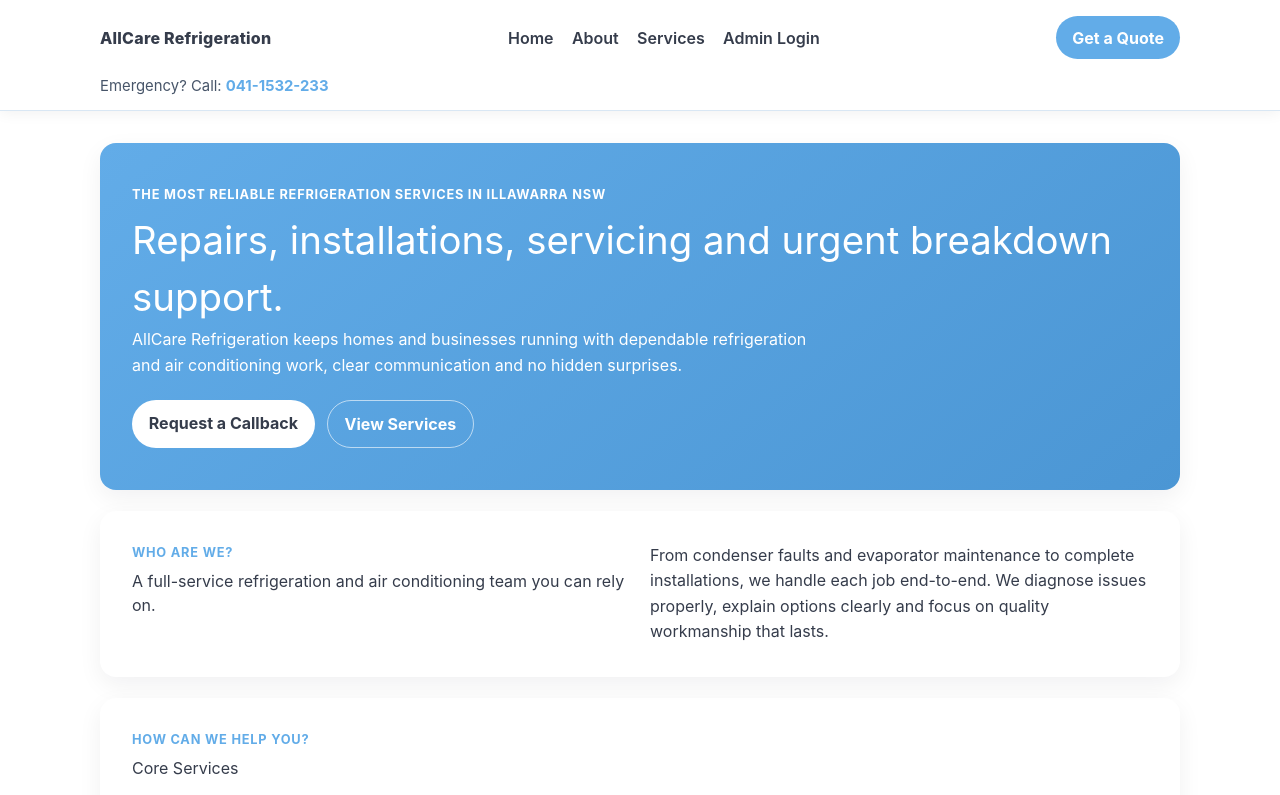
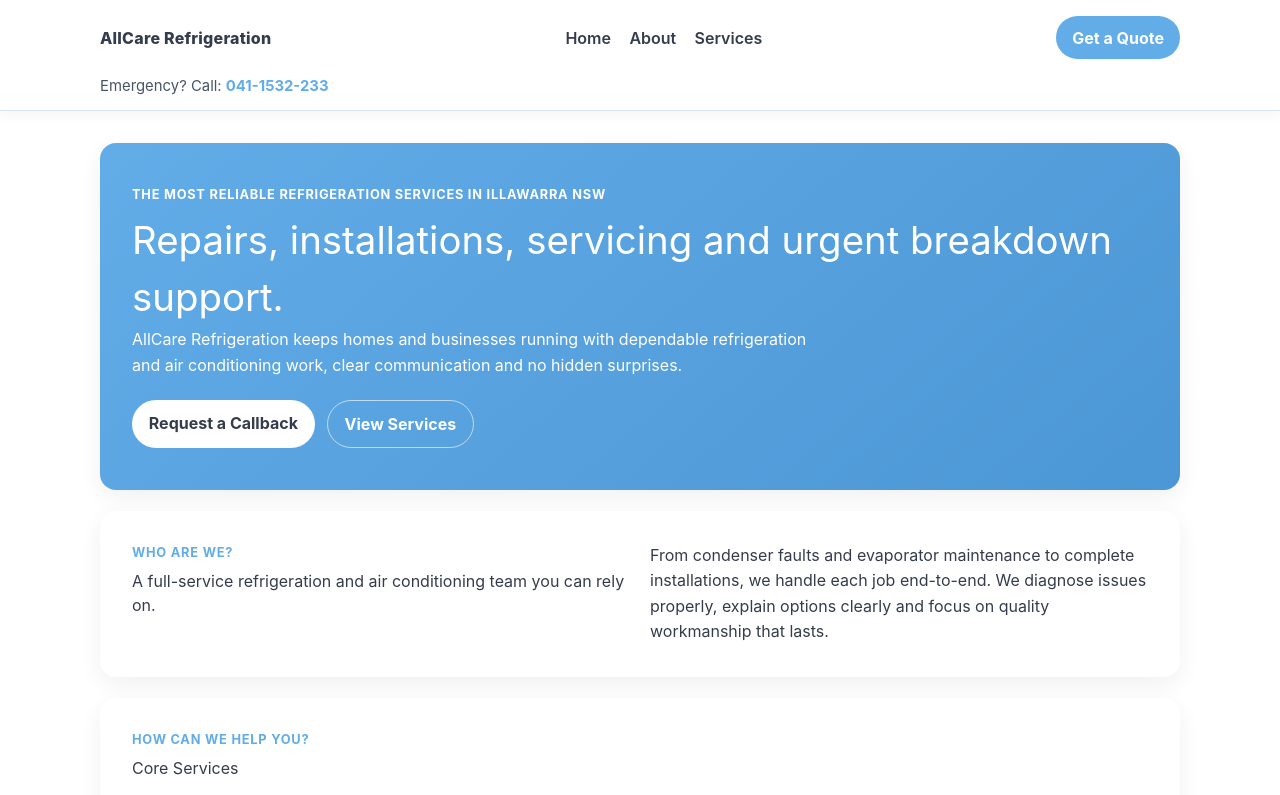
Before and after one commit to rapidcleanillawarra/allcarerefrigeration, a SvelteKit app: page / in a window 1280 px wide. Shown: the top 795 px of the page. Built offline with nearby package versions, Linux system fonts and the light colour scheme.

Commit message:
Remove Admin Login link from public navigation in layout.svelte to streamline user experience.

```diff
--- a/src/routes/(public)/+layout.svelte
+++ b/src/routes/(public)/+layout.svelte
@@ -9,7 +9,6 @@
 			<a href="/">Home</a>
 			<a href="/about">About</a>
 			<a href="/services">Services</a>
-			<a href="/login">Admin Login</a>
 		</nav>
 		<a class="quote-btn" href="#contact">Get a Quote</a>
 	</div>
```
